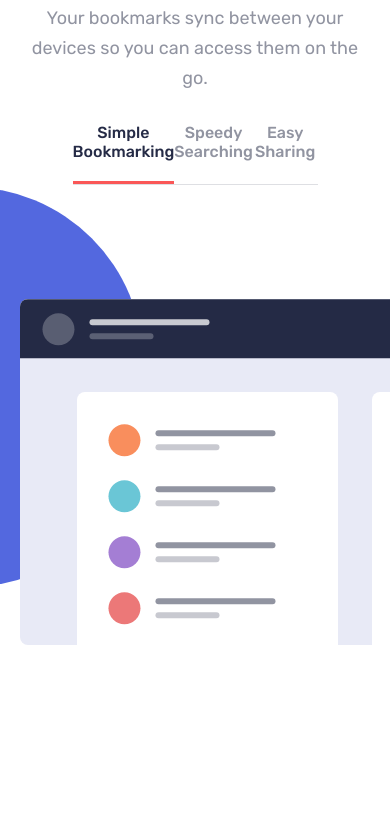
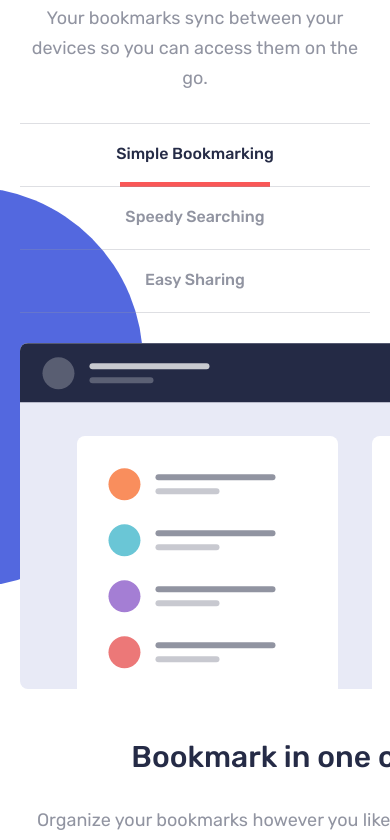
Before and after one commit to nicoleyry/bookmark-landing-page, a React (Create React App) app: page / in a window 390 px wide. Shown: the part 1063-1903 px from the top of the page. Built offline with nearby package versions, Linux system fonts and the light colour scheme.

Commit message:
finish mobile features section

```diff
--- a/src/components/Features.js
+++ b/src/components/Features.js
@@ -23,7 +23,7 @@ export default function Features() {
 			</div>
 
 			<div className="tab-content">
-				<img src={tabContent[activeTab].image} alt={tabContent[activeTab].title} />
+				<img src={tabContent[activeTab].image} className='tab-img' alt={tabContent[activeTab].title} />
 				<div className="tab-text">
 					<p className="title">{tabContent[activeTab].title}</p>
 					<p className="text">{tabContent[activeTab].text}</p>
--- a/src/styles/features.scss
+++ b/src/styles/features.scss
@@ -16,6 +16,12 @@
 		text-align: center;
 		border-bottom: 1px solid rgba(var.$grayish-blue, 0.3);
 
+		@media screen and (max-width: var.$breakpoint-L) {
+			width: 100%;
+			grid-template-columns: 1fr;
+			grid-template-rows: repeat(3, 1fr);
+		}
+
 		& .tab {
 			cursor: pointer;
 			font-size: 16px;
@@ -24,6 +30,12 @@
 			padding-bottom: 20px;
 			border-bottom: 3px solid transparent;
 
+			@media screen and (max-width: var.$breakpoint-L) {
+				border-top: 1px solid rgba(145, 148, 161, 0.3);
+				padding-top: 20px;
+				position: relative;
+			}
+
 			&:hover {
 				color: var.$soft-red;
 			}
@@ -31,6 +43,21 @@
 			&.active {
 				color: var.$very-dark-blue;
 				border-bottom: 3px solid var.$soft-red;
+
+				@media screen and (max-width: var.$breakpoint-L) {
+					border-bottom: 0px;
+
+					&::after {
+						content: '';
+						height: 5px;
+						width: 150px;
+						background-color: var.$soft-red;
+						transform: translateX(-50%);
+						position: absolute;
+						bottom: -1px;
+						left: 50%;
+					}
+				}
 			}
 		}
 	}
@@ -43,12 +70,29 @@
 		align-items: center;
 		position: relative;
 
+		@media screen and (max-width: var.$breakpoint-L) {
+			grid-template-rows: repeat(2, auto);
+			grid-template-columns: 1fr;
+			justify-items: center;
+		}
+
+		& .tab-img {
+			@media screen and (max-width: var.$breakpoint-m) {
+				height: 100%;
+			}
+		}
+
 		& .tab-text {
 			display: flex;
 			flex-direction: column;
 			justify-content: space-between;
 			align-items: flex-start;
 			gap: 30px;
+
+			@media screen and (max-width: var.$breakpoint-L) {
+				align-items: center;
+				text-align: center;
+			}
 
 			& .title {
 				@include mix.title();
```
